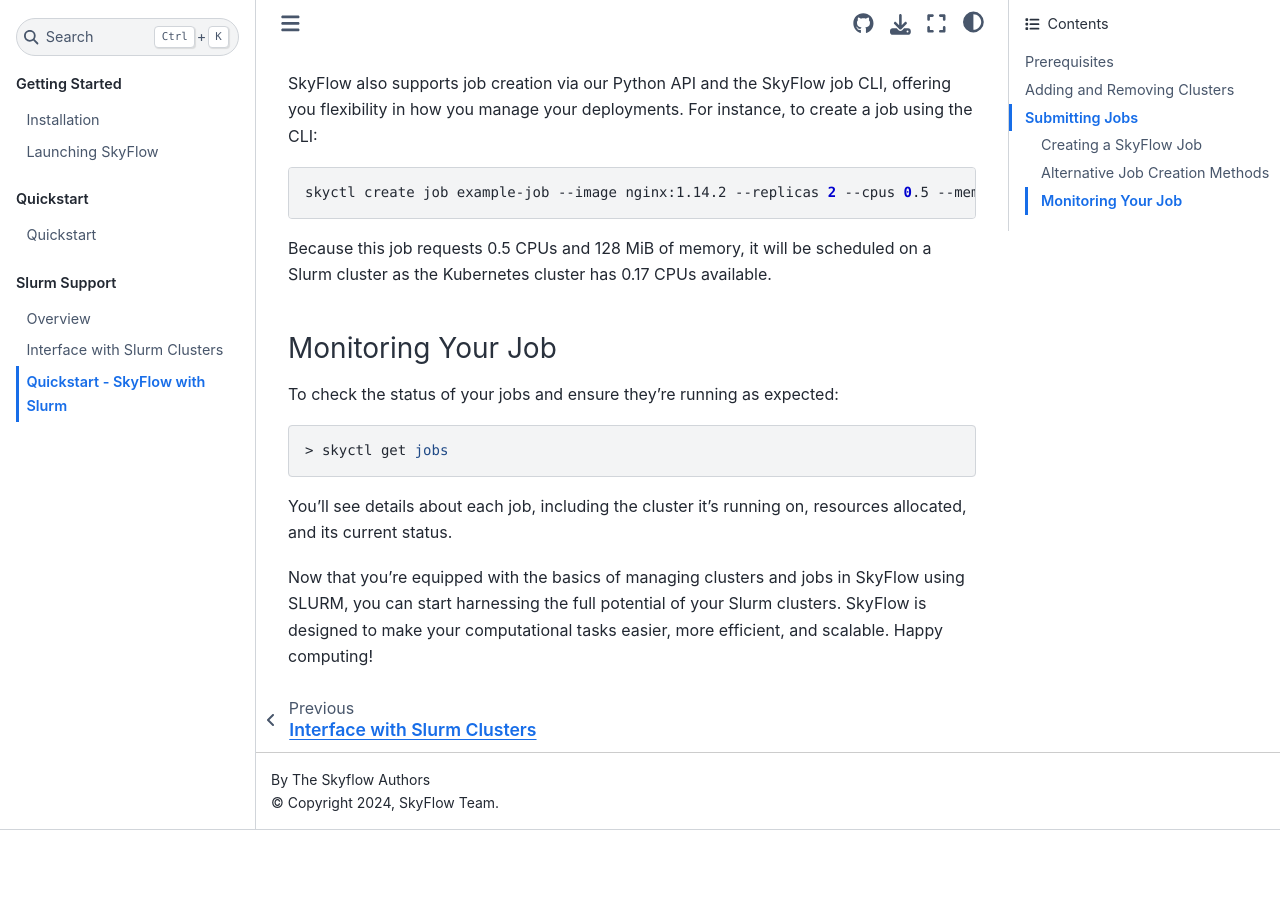
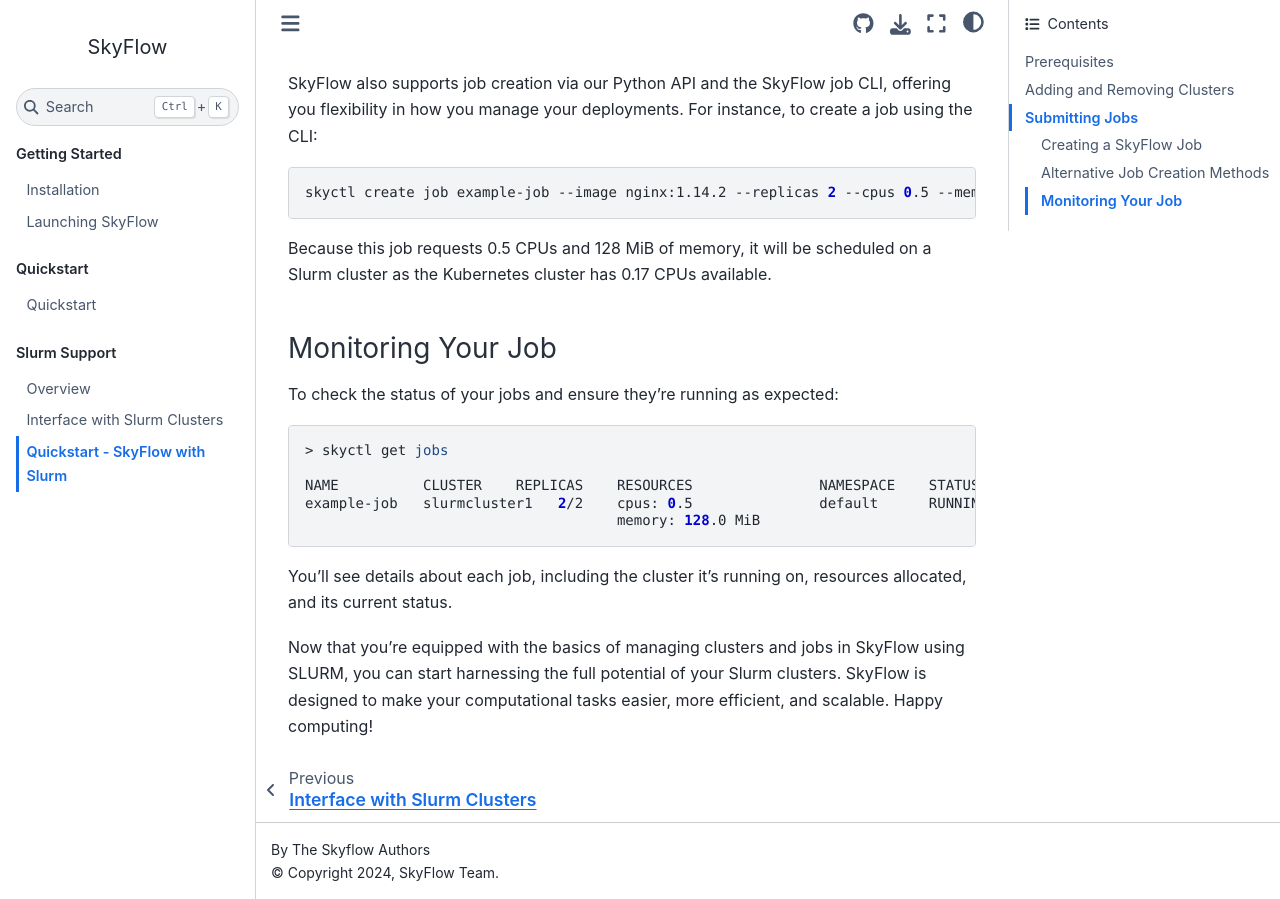
Before and after one commit to sky-shift/skyshift, a Sphinx documentation site: the page built from docs/source/slurm_support/quickstart/slurm_quickstart.rst, in a window 1280 px wide and 900 px high, scrolled down 2326 px. Built offline with Sphinx 7.4.7 and the Sphinx Book theme 1.1.4, drawn with Linux system fonts in a browser that asks for light colours; before the commit the page ends 3156 px from its top, so only the background shows below that.

Commit message:
restored get jobs output

```diff
--- a/docs/source/slurm_support/quickstart/slurm_quickstart.rst
+++ b/docs/source/slurm_support/quickstart/slurm_quickstart.rst
@@ -129,6 +129,10 @@
 
     > skyctl get jobs
 
+    NAME          CLUSTER    REPLICAS    RESOURCES               NAMESPACE    STATUS
+    example-job   slurmcluster1   2/2    cpus: 0.5               default      RUNNING
+                                         memory: 128.0 MiB
+
 You'll see details about each job, including the cluster it's running on, resources allocated,
 and its current status.
 
```
